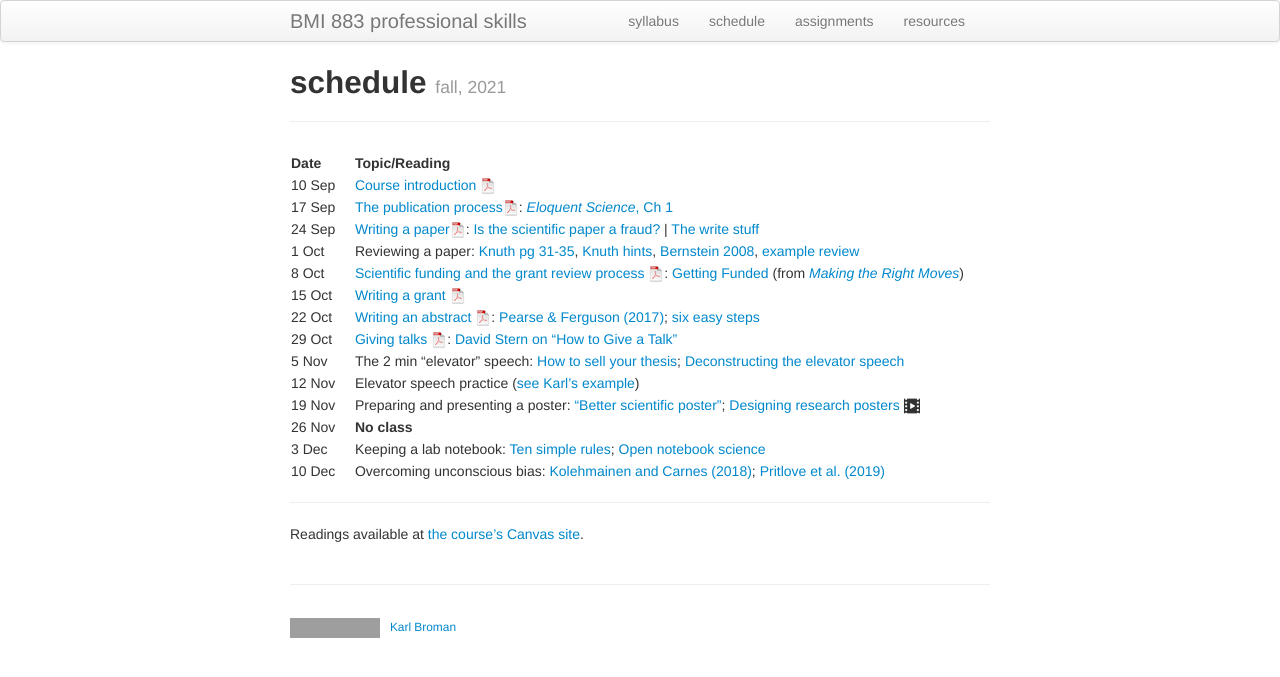
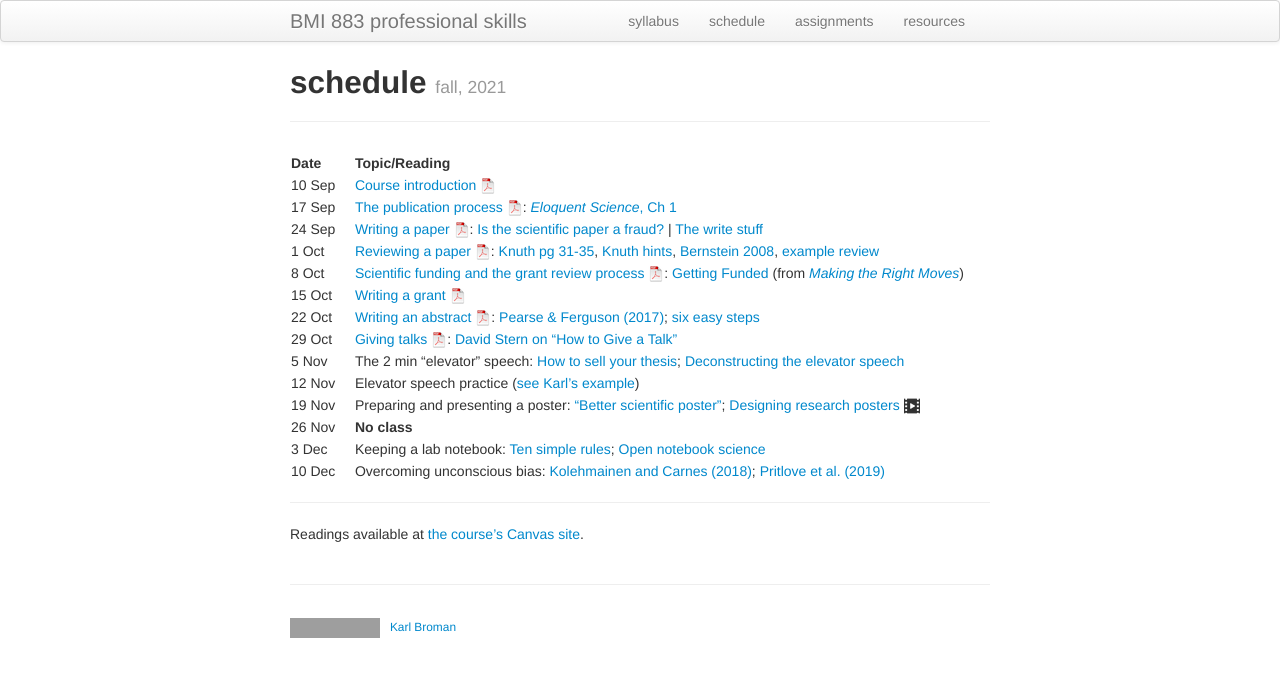
Before and after one commit to kbroman/BMI883, a Jekyll site: the page built from schedule.md, in a window 1280 px wide. Shown: the top 677 px of the page. Built offline with Jekyll 4.4.1, drawn with Linux system fonts in a browser that asks for light colours; grey boxes are pictures that could not be loaded.

Commit message:
Add slides re reviewing

```diff
--- a/schedule.md
+++ b/schedule.md
@@ -8,9 +8,9 @@ description: Schedule and readings for BMI 883, Biomedical data science professi
 | Date    | &nbsp;&nbsp;&nbsp;&nbsp;   | Topic/Reading  |
 | :------ | -- | :----- |
 | 10 Sep   |    | [Course introduction ![pdf logo](icons/pdf-icon.png)](slides/00_intro_slides.pdf) |
-| 17 Sep  |    | [The publication process![slides pdf](icons/pdf-icon.png)](slides/01_publications.pdf): [_Eloquent Science_, Ch 1](https://ebookcentral.proquest.com/lib/wisc/reader.action?docID=1115549) |
-| 24 Sep  |    | [Writing a paper![slides pdf](icons/pdf-icon.png)](slides/02_writing.pdf): [Is the scientific paper a fraud?](http://www.weizmann.ac.il/mcb/UriAlon/sites/mcb.UriAlon/files/uploads/medawar.pdf) \| [The write stuff](https://media.nature.com/original/magazine-assets/d41586-018-02404-4/d41586-018-02404-4.pdf) |
-| 1 Oct  |    | Reviewing a paper: [Knuth pg 31-35](https://jmlr.csail.mit.edu/reviewing-papers/knuth_mathematical_writing.pdf), [Knuth hints](http://www.ifs.tuwien.ac.at/~silvia/research-tips/Knuth.pdf), [Bernstein 2008](https://www.markbernstein.org/elements/Reviewing.pdf), [example review](https://haldanessieve.org/2014/05/02/the-landscape-of-human-str-variation/#comment-41279) |
+| 17 Sep  |    | [The publication process ![slides pdf](icons/pdf-icon.png)](slides/01_publications.pdf): [_Eloquent Science_, Ch 1](https://ebookcentral.proquest.com/lib/wisc/reader.action?docID=1115549) |
+| 24 Sep  |    | [Writing a paper ![slides pdf](icons/pdf-icon.png)](slides/02_writing.pdf): [Is the scientific paper a fraud?](http://www.weizmann.ac.il/mcb/UriAlon/sites/mcb.UriAlon/files/uploads/medawar.pdf) \| [The write stuff](https://media.nature.com/original/magazine-assets/d41586-018-02404-4/d41586-018-02404-4.pdf) |
+| 1 Oct  |    | [Reviewing a paper ![slides pdf](icons/pdf-icon.png)](slides/03_reviewing.pdf): [Knuth pg 31-35](https://jmlr.csail.mit.edu/reviewing-papers/knuth_mathematical_writing.pdf), [Knuth hints](http://www.ifs.tuwien.ac.at/~silvia/research-tips/Knuth.pdf), [Bernstein 2008](https://www.markbernstein.org/elements/Reviewing.pdf), [example review](https://haldanessieve.org/2014/05/02/the-landscape-of-human-str-variation/#comment-41279) |
 | 8 Oct   |    | [Scientific funding and the grant review process ![slides pdf](icons/pdf-icon.png)](slides/04_grants.pdf): [Getting Funded](https://www.hhmi.org/sites/default/files/Educational%20Materials/Lab%20Management/Making%20the%20Right%20Moves/moves2_ch9.pdf#page=3) (from [_Making the Right Moves_](https://www.hhmi.org/science-education/programs/making-right-moves))|
 | 15 Oct   |    | [Writing a grant ![slides pdf](icons/pdf-icon.png)](slides/05_grantwriting.pdf) |
 | 22 Oct  |    | [Writing an abstract ![slides pdf](icons/pdf-icon.png)](slides/06_abstracts.pdf): [Pearse & Ferguson (2017)](https://doi.org/10.1002/2327-6924.12486); [six easy steps](http://www.easterbrook.ca/steve/2010/01/how-to-write-a-scientific-abstract-in-six-easy-steps/) |
```
Also changed, not shown: 3 other files.
